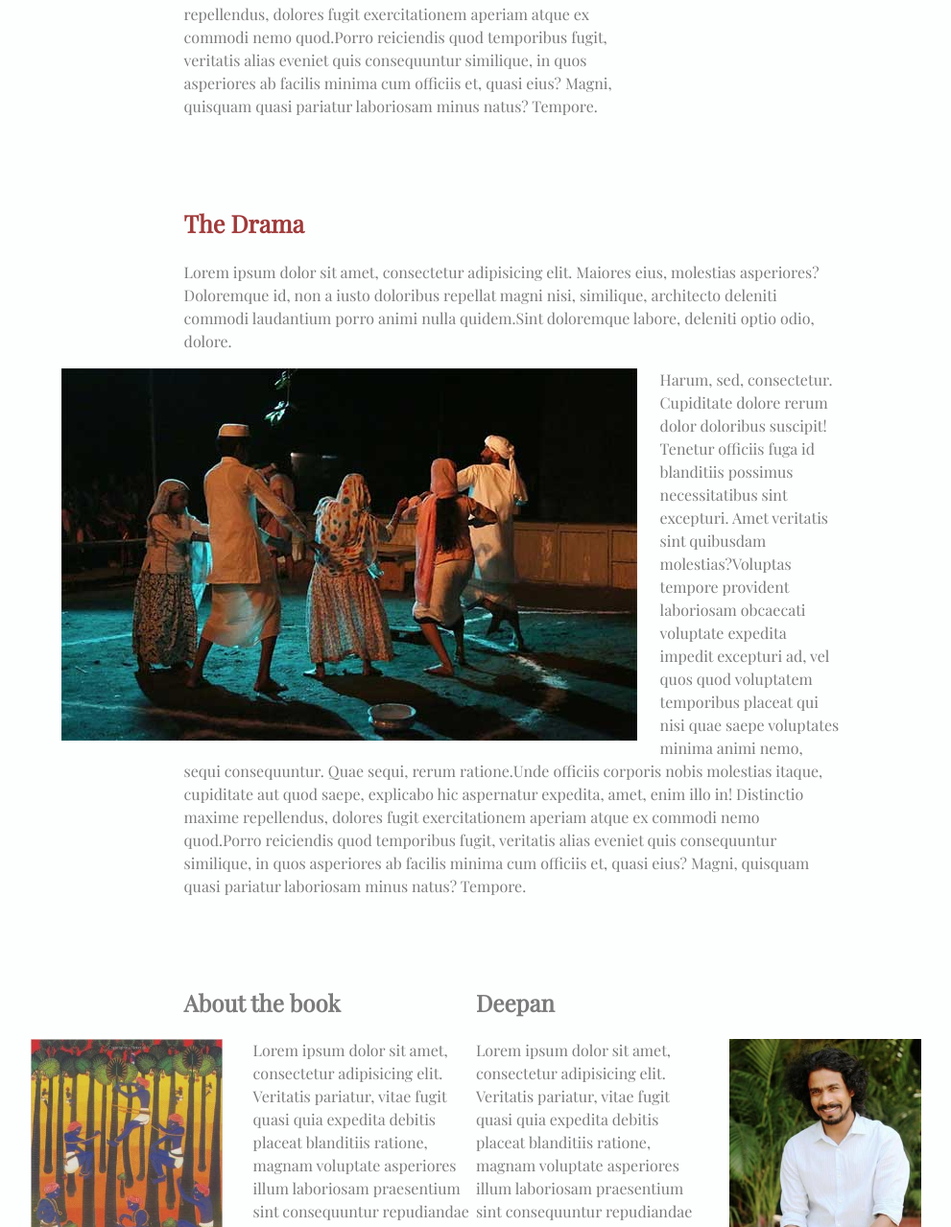
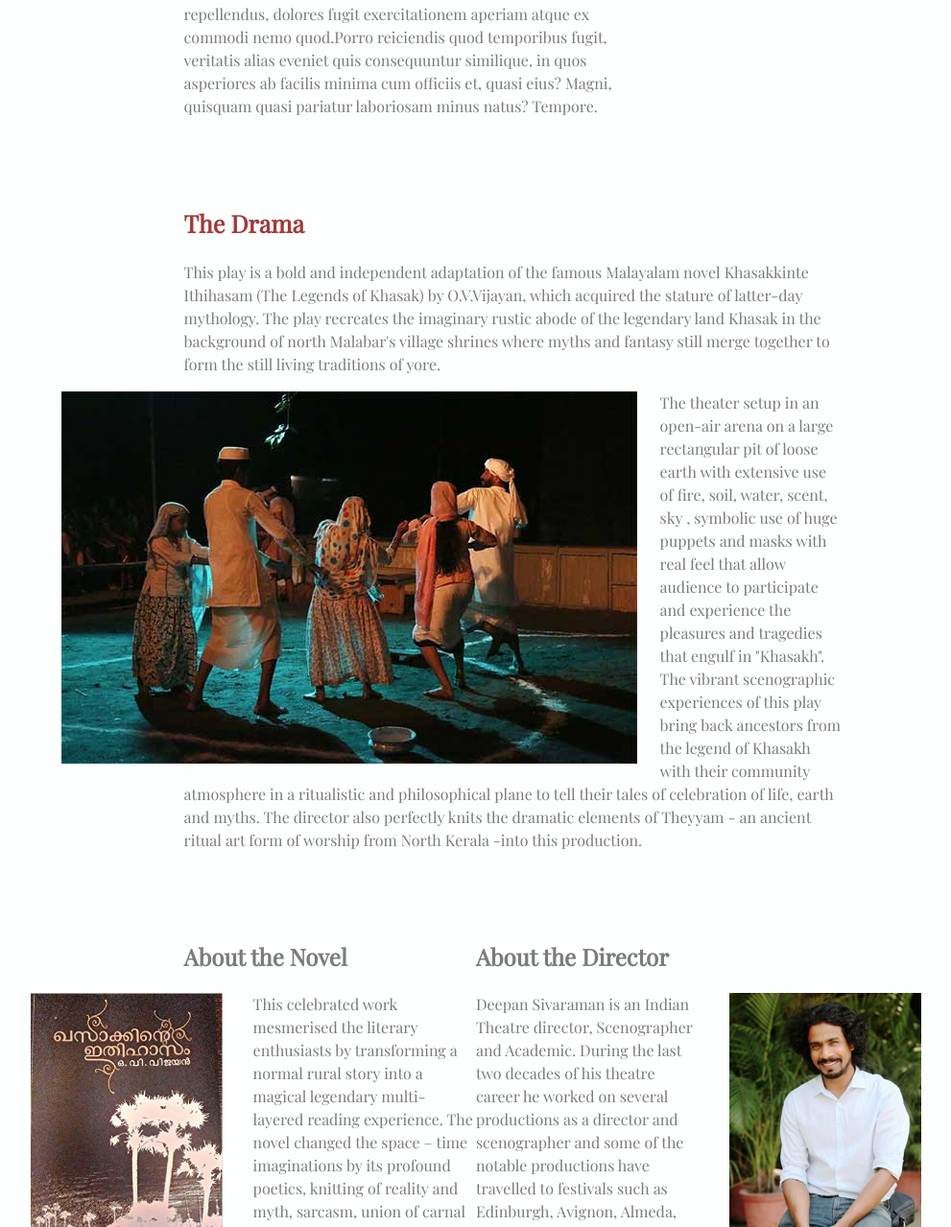
Before and after one commit to muneef/khasak, a website: page public/index.html in a window 1280 px wide. Shown: the part 1521-2800 px from the top of the page at 96% size, without its empty margins (138-1129 px from the left). Drawn offline with nearby package versions, Linux system fonts and the light colour scheme.

Commit message:
Content Changes
- Changed Title in EN
- Changed Title in ML
- Changed Book Image
- Commented Cols-right
- Added Drama/EN
- Added About Novel / EN
- Added About Director / EN
- Added Blue Ocean / EN
- Commented Others
- Added NECAB / EN

```diff
--- a/public/index.html
+++ b/public/index.html
@@ -9,7 +9,7 @@
     <meta name="description" content="">
     <meta name="author" content="">
 
-    <title>Namma Khasak - Play by Deepan</title>
+    <title>Namma Khasak. Khasakkinte Ithihasam Drama at Bangalore / 6-8th May, 2016 / Christ School Ground</title>
 
     <!-- Custom CSS -->
     <link href="./css/app.css" rel="stylesheet">
@@ -95,32 +95,35 @@
   <div class="cols-left">
     <p> Lorem ipsum dolor sit amet, consectetur adipisicing elit. Maiores eius, molestias asperiores? Doloremque id, non a iusto doloribus repellat magni nisi, similique, architecto deleniti commodi laudantium porro animi nulla quidem.Sint doloremque labore, deleniti optio odio, dolore. Harum, sed, consectetur. Cupiditate dolore rerum dolor doloribus suscipit! Tenetur officiis fuga id blanditiis possimus necessitatibus sint excepturi. Amet veritatis sint quibusdam molestias?Voluptas tempore provident laboriosam obcaecati voluptate expedita impedit excepturi ad, <div class="inset"><img src="./img/khasak-2.jpg" alt="" width="400px" /></div> vel quos quod voluptatem temporibus placeat qui nisi quae saepe voluptates minima animi nemo, sequi consequuntur. Quae sequi, rerum ratione.Unde officiis corporis nobis molestias itaque, cupiditate aut quod saepe, explicabo hic aspernatur expedita, amet, enim illo in! Distinctio maxime repellendus, dolores fugit exercitationem aperiam atque ex commodi nemo quod.Porro reiciendis quod temporibus fugit, veritatis alias eveniet quis consequuntur similique, in quos asperiores ab facilis minima cum officiis et, quasi eius? Magni, quisquam quasi pariatur laboriosam minus natus? Tempore.</p>
   </div>
-  <div class="cols-right">
+<!--  <div class="cols-right">
     <p>
       Porro reiciendis quod temporibus fugit, veritatis alias eveniet quis consequuntur similique, in quos asperiores ab facilis minima cum officiis et, quasi eius? Magni, quisquam quasi pariatur laboriosam minus natus? Tempore.
     </p>
-  </div>
+  </div> -->
 
 </div>
 
 
 <div id="drama" class="container half-container">
   <h3 class="o-section__title">The Drama</h3>
-  <p> Lorem ipsum dolor sit amet, consectetur adipisicing elit. Maiores eius, molestias asperiores? Doloremque id, non a iusto doloribus repellat magni nisi, similique, architecto deleniti commodi laudantium porro animi nulla quidem.Sint doloremque labore, deleniti optio odio, dolore. <div class="inset right"><img src="./img/khasak-1.jpg" alt="" width="400px" /></div>Harum, sed, consectetur. Cupiditate dolore rerum dolor doloribus suscipit! Tenetur officiis fuga id blanditiis possimus necessitatibus sint excepturi. Amet veritatis sint quibusdam molestias?Voluptas tempore provident laboriosam obcaecati voluptate expedita impedit excepturi ad, vel quos quod voluptatem temporibus placeat qui nisi quae saepe voluptates minima animi nemo, sequi consequuntur. Quae sequi, rerum ratione.Unde officiis corporis nobis molestias itaque, cupiditate aut quod saepe, explicabo hic aspernatur expedita, amet, enim illo in! Distinctio maxime repellendus, dolores fugit exercitationem aperiam atque ex commodi nemo quod.Porro reiciendis quod temporibus fugit, veritatis alias eveniet quis consequuntur similique, in quos asperiores ab facilis minima cum officiis et, quasi eius? Magni, quisquam quasi pariatur laboriosam minus natus? Tempore.</p>
+  <p>This play is a bold and independent adaptation of the famous Malayalam novel Khasakkinte Ithihasam (The Legends of Khasak) by O.V.Vijayan, which acquired the stature of latter-day mythology. The play recreates the imaginary rustic abode  of the legendary land Khasak in the background of north Malabar's village shrines where myths and fantasy still merge together to form the still living traditions of yore. <div class="inset right"><img src="./img/khasak-1.jpg" alt="" width="400px" /></div> The theater setup in an open-air arena on a large rectangular pit of loose earth with  extensive use of fire, soil, water, scent, sky , symbolic use of huge puppets and masks with real feel that allow audience to participate and experience the pleasures and tragedies that engulf in "Khasakh". The  vibrant scenographic experiences  of this play bring back ancestors from the legend of  Khasakh  with their community atmosphere in a ritualistic and  philosophical plane to tell their tales of celebration of life, earth and myths. The director also perfectly knits the dramatic elements of Theyyam - an ancient ritual art form of worship  from North Kerala -into this production.</p>
 </div>
 
 <div id="team" class="container half-container">
   <div class="contain">
     <div class="u-clearfix">
       <div class="cols">
-        <h4 class="title_head">About the book</h4>
-        <img class="o-profile__image" src="./img/book.jpg" alt="Director Deepan">
-        <p>Lorem ipsum dolor sit amet, consectetur adipisicing elit. Veritatis pariatur, vitae fugit quasi quia expedita debitis placeat blanditiis ratione, magnam voluptate asperiores illum laboriosam praesentium sint consequuntur repudiandae id natus.</p>
+        <h4 class="title_head">About the Novel</h4>
+        <img class="o-profile__image" src="./img/book.png" alt="Khasakinte Ithihasam Book">
+          <p>This celebrated work mesmerised the literary enthusiasts by transforming a normal rural story into a magical legendary multi-layered reading experience. The novel changed the space – time imaginations by its profound poetics, knitting of reality and myth, sarcasm, union of carnal desire and existential torment, narrative brilliance, blending of the provincial vocabulary to the body the novel and sublime weaving of sex, guilt and penance. <br> The novelty of the style and content in Khasaak altered the history of Malayalam literature forever and redefined the literary sensibilities of the average Malayalam reader. Khasaak walked the unconventional path of taking the reader through a fascinating history and the existential crises of a people through the experiences of its protagonist, Ravi and the legends that surround the rural hamlet.<br> The stories that Khasaak weaves together using the encounter of the spiritual with the scientific and the myths and superstitions that form the history and the reality of the mystic village make it an experience that you want to go through over and over again.
+</p>
       </div>
       <div class="cols">
-        <h4 class="title_head">Deepan</h4>
+        <h4 class="title_head">About the Director</h4>
         <img  class="o-profile__image u-right" src="./img/deepan.jpg" alt="Director Deepan">
-        <p>Lorem ipsum dolor sit amet, consectetur adipisicing elit. Veritatis pariatur, vitae fugit quasi quia expedita debitis placeat blanditiis ratione, magnam voluptate asperiores illum laboriosam praesentium sint consequuntur repudiandae id natus.</p>
+        <p>Deepan Sivaraman is an Indian Theatre director, Scenographer and Academic. During the last two decades of his theatre career he worked on several productions as a director and scenographer and some of the notable productions have travelled to festivals such as Edinburgh, Avignon, Almeda, ITFOK, BRM and META. He graduated from Central Saint Martin School of Art and Design, London, with a specialization in scenography.<br>
+He taught scenography in at University of the Arts, London for six years and is presently an Associate  Professor in Ambedkar University, Delhi. Deepan is the founding artistic director of Oxygen Theatre Company based in Thrissur, Kerala. He is also currently associated with Performance Studies Collective - a student initiated experimental theatre group based in Delhi. <br>
+Deepan has designed and directed more than more than 60 performances for various companies and academic institutions in India and Europe.  His notable works include Lord of the Flies (1997), Kamala (2003), Spinal Cord (2009), Peer Gynt (2010), Ubu Roi (2012), Project Nostalgia (2013), Its Cold in Here (2014), The cabinet of Dr Caligari (2015) and The Legends of Khasak (2015). He has also worked as a scenographer to some of his famous contemporaries like Vivan Sundaram, Anuradha Kapoor and Neelam Mansingh, to name a few.</p>
       </div>
     </div>
   </div>
@@ -129,14 +132,14 @@
   <div class="contain">
     <div class="u-clearfix">
       <div class="cols">
-        <h4>Foundation 1</h4>
+        <h4>NECAB</h4>
         <img src="" alt="">
-        <p>Lorem ipsum dolor sit amet, consectetur adipisicing elit. Veritatis pariatur, vitae fugit quasi quia expedita debitis placeat blanditiis ratione, magnam voluptate asperiores illum laboriosam praesentium sint consequuntur repudiandae id natus.</p>
+        <p>NSS Engineering College has been functional for more than 50 years and is situated at Palakkad, Kerala. Its alumni have achieved high degree of success in various fields and is active in various social programs across the globe. NECAB - NSS Engineering College Alumni Bangalore - aims at promoting interaction and networking between its members, supporting art and cultural activities in Bangalore and also helping the deserving through programs aimed at social intervention. <br> A decade since its inception, NECAB has emerged as one of the most vibrant Alumni Associations in Bangalore. Our bonding has been intrinsic and natural, connected by the common thread that is the Institution that contributed in making us what we are today.</p>
       </div>
       <div class="cols">
-        <h4>Foundation 2</h4>
+        <h4>Blue Ocean Theatre</h4>
         <img src="" alt="">
-        <p>Lorem ipsum dolor sit amet, consectetur adipisicing elit. Veritatis pariatur, vitae fugit quasi quia expedita debitis placeat blanditiis ratione, magnam voluptate asperiores illum laboriosam praesentium sint consequuntur repudiandae id natus.</p>
+        <p>Blue Ocean is a startup theater group, launched by a group of acclaimed film and theater artists with a common vision of offering fine quality theatre experience to the drama lovers around the world. As the name indicates, Blue Ocean’s aim is to explore unchartered waters to deliver a fresh theatre going experience to the audience. Their philosophy is simple: If they enjoy making it, the audience will most certainly enjoy watching it!</p>
       </div>
     </div>
   </div>
@@ -145,7 +148,7 @@
   <p>Lorem ipsum dolor sit amet, consectetur adipisicing elit. Nam ipsam blanditiis, tempora corporis quas repellendus unde iusto impedit quae culpa voluptas omnis enim nostrum autem a eum deserunt doloremque cum.</p>
 
   <h5>Others</h5>
-  <ul class="o-org">
+ <!--- <ul class="o-org">
     <li class="o-org__item">Organization 1</li>
     <li class="o-org__item">Organization 2</li>
     <li class="o-org__item">Organization 3</li>
@@ -156,7 +159,7 @@
     <li class="o-org__item">Organization 8</li>
     <li class="o-org__item">Organization 9</li>
     <li class="o-org__item">Organization 10</li>
-  </ul>
+  </ul> -->
 
 </div>
 
```
Also changed, not shown: public/ml.html (+2 -1 lines), public/img/book.png (added).
